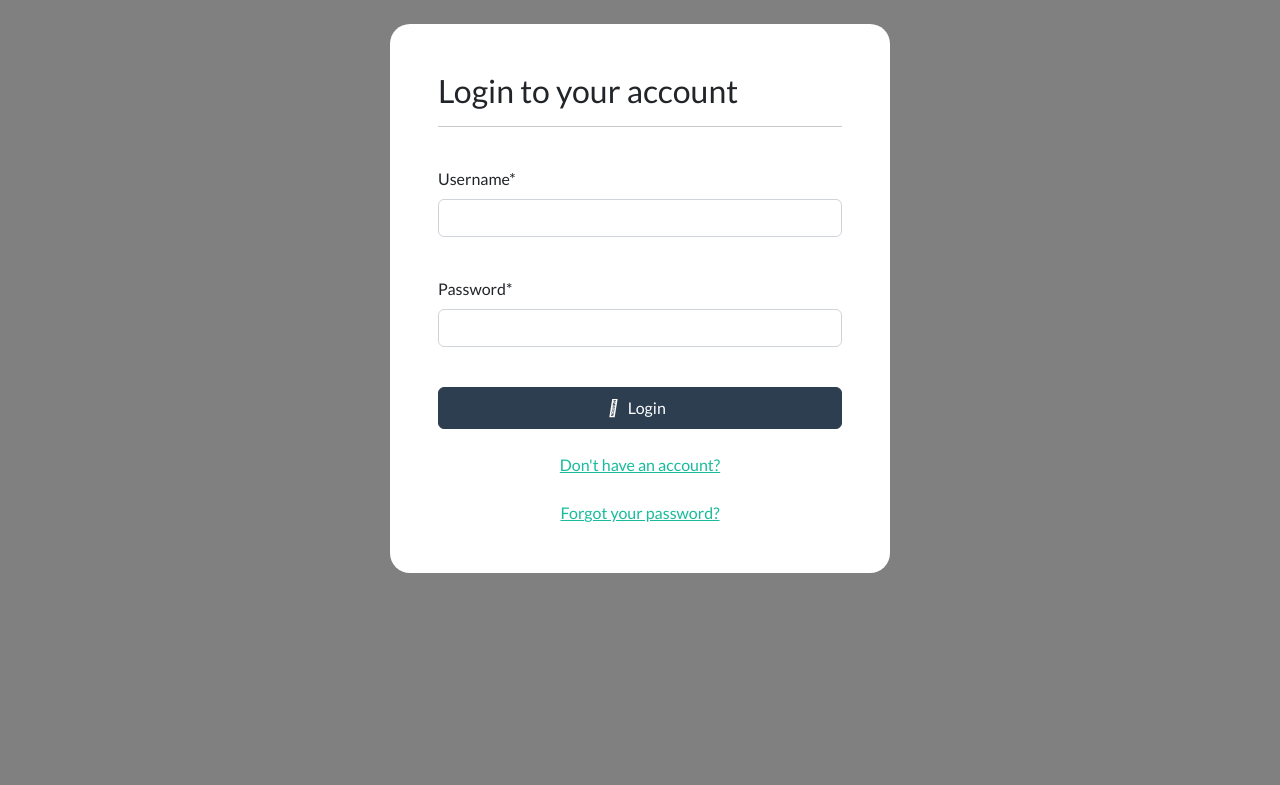
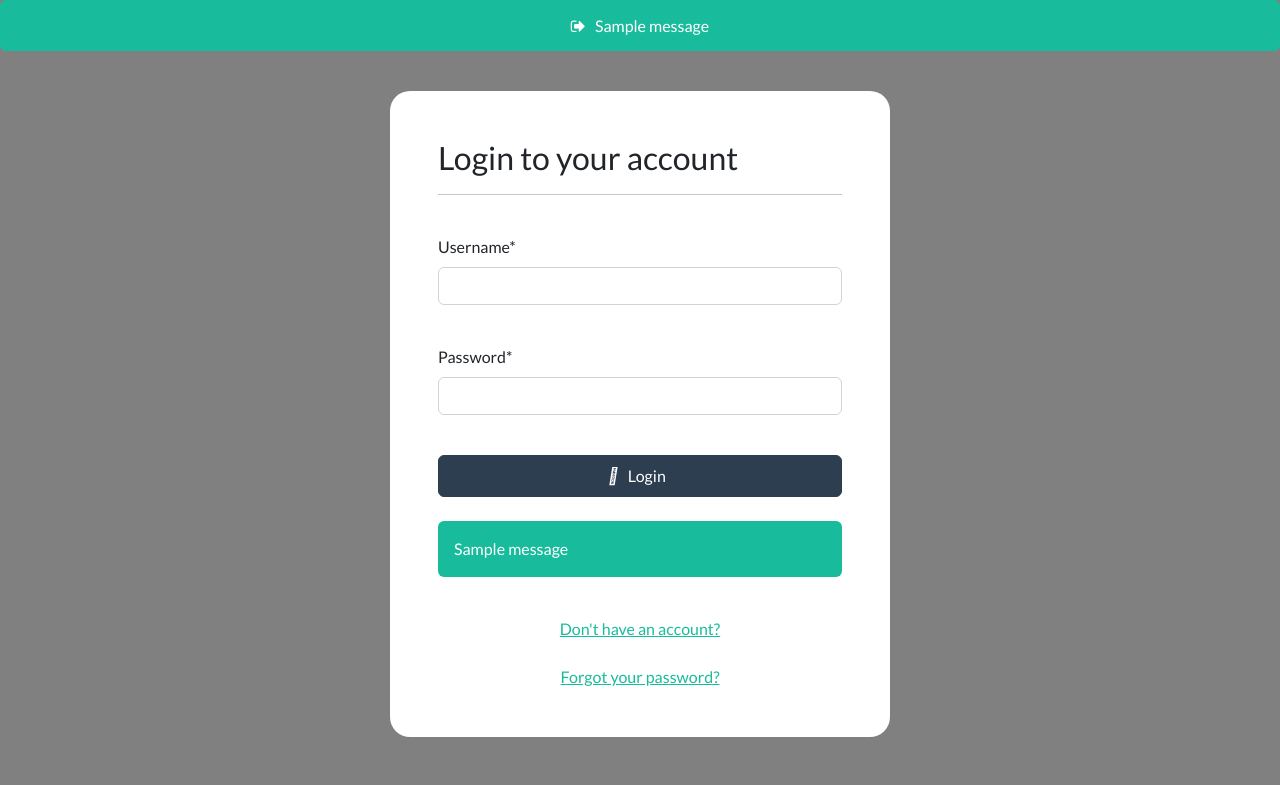
Before and after one commit to AlejandraValdivia/django-ecommerce, a Django app: page /account/my-login/ in a window 1280 px wide. Shown: the part 72-857 px from the top of the page. Before the commit the page ends 645 px from the top, so only its background shows below. Run offline with Django 5.2, Linux system fonts and the light colour scheme; data comes from the database, SQL or seed files in the repository; both versions use the stored data as it was after the commit; one stand-in notice (Sample message) is shown; some libraries are stand-ins or nearby versions.

Commit message:
feat: integrate advanced user notifications

```diff
--- a/ecommerce/account/templates/account/my-login.html
+++ b/ecommerce/account/templates/account/my-login.html
@@ -44,6 +44,20 @@
       <br />
       <br />
 
+      {% if form.errors %}
+      <div class="alert alert-danger" role="alert">
+        {{ form.errors }}
+      </div>
+      {% endif %}
+      {% if messages %}
+      {% for message in messages %}
+      <div class="alert alert-{{ message.tags }}" role="alert">
+        {{ message }}
+      </div>
+      {% endfor %}
+      {% endif %}
+      <br />
+
       <div class="text-center">
         <a href="{% url 'register' %}">Don't have an account?</a>
 
--- a/ecommerce/account/views.py
+++ b/ecommerce/account/views.py
@@ -15,6 +15,8 @@ from django.contrib.auth.models import auth
 from django.contrib.auth import authenticate, login, logout
 
 from django.contrib.auth.decorators import login_required
+
+from django.contrib import messages
 
 
 
@@ -108,6 +110,8 @@ def user_logout(request):
     except KeyError:
         pass
 
+    messages.info(request, 'You have been logged out!')
+
     return redirect('store')
 
 @login_required(login_url='my-login')
@@ -125,6 +129,8 @@ def profile_management(request):
 
         if user_form.is_valid():
             user_form.save()
+            messages.info(request, 'Your profile has been updated!')
+
             return redirect('dashboard')
 
 
@@ -138,5 +144,6 @@ def delete_account(request):
     user = User.objects.get(id=request.user.id)
     if request.method == 'POST':
         user.delete()
+        messages.error(request, 'Your account has been deleted!')
         return redirect('store')
     return render(request, 'account/delete-account.html')
--- a/ecommerce/store/templates/store/base.html
+++ b/ecommerce/store/templates/store/base.html
@@ -195,6 +195,32 @@
 
     </nav>
 
+    {% for message in messages %}
+
+        {% if message.level == DEFAULT_MESSAGE_LEVELS.SUCCESS %}
+
+            <h6 id="message-timer" class="alert alert-success text-center"> <i class="fa fa-sign-out" aria-hidden="true"></i> &nbsp; {{message}} </h6>
+
+
+        {% endif %}
+
+
+        {% if message.level == DEFAULT_MESSAGE_LEVELS.ERROR %}
+
+            <h6 id="message-timer" class="alert alert-danger text-center"> <i class="fa fa-exclamation-triangle" aria-hidden="true"></i> &nbsp; {{message}} </h6>
+
+        {% endif %}
+
+
+
+        {% if message.level == DEFAULT_MESSAGE_LEVELS.INFO %}
+
+            <h6 id="message-timer" class="alert alert-success text-center"> <i class="fa fa-check-circle" aria-hidden="true"></i> &nbsp; {{message}} </h6>
+
+        {% endif %}
+
+
+    {% endfor %}
 
     <body>
 
```
Also changed, not shown: ecommerce/db.sqlite3.
